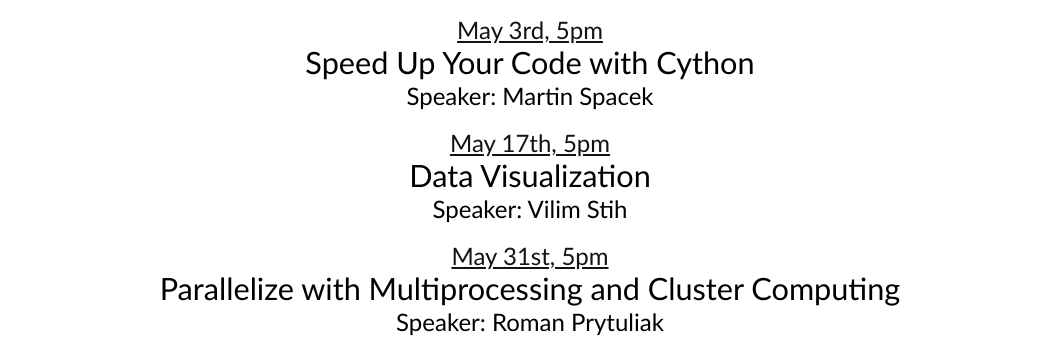
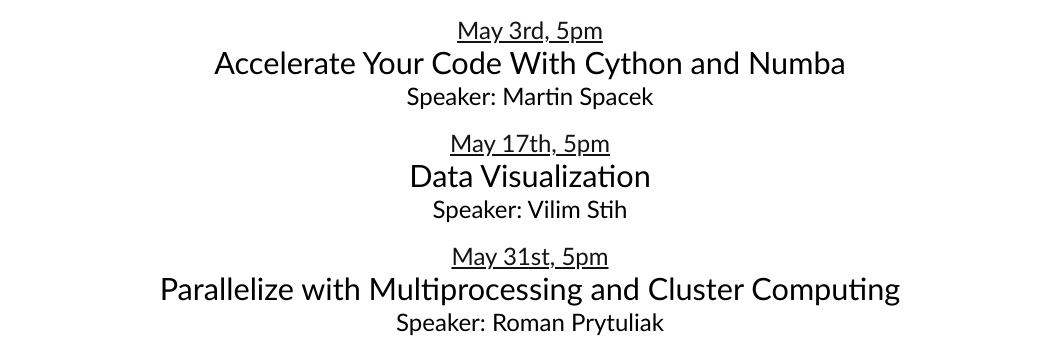
Before and after one commit to superpythontalks/superpythontalks.github.io, a plain HTML site: page index.html in a window 1280 px wide. Shown: the part 751-1097 px from the top of the page, without its empty margins (110-1167 px from the left). Drawn offline with Linux system fonts and the light colour scheme.

Commit message:
Modify title of Cython talk

```diff
--- a/index.html
+++ b/index.html
@@ -100,7 +100,7 @@
 <p class="s7">Speaker: Achilleas Koutsou</p>
 <br/>
 <p class="s3">May 3rd, 5pm</p>
-<p class="s6">Speed Up Your Code with Cython</p>
+<p class="s6">Accelerate Your Code With Cython and Numba</p>
 <p class="s7">Speaker: Martin Spacek</p>
 <br/>
 <p class="s3">May 17th, 5pm</p>
```
